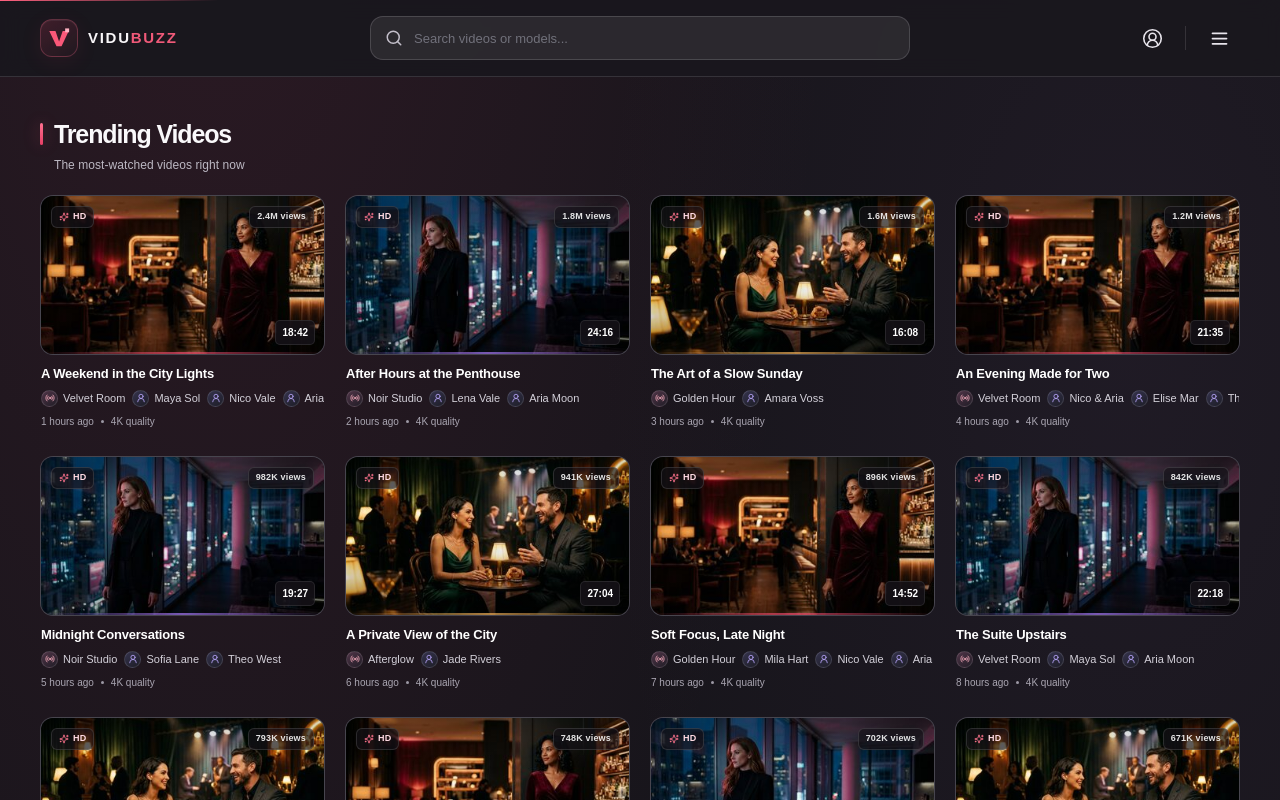
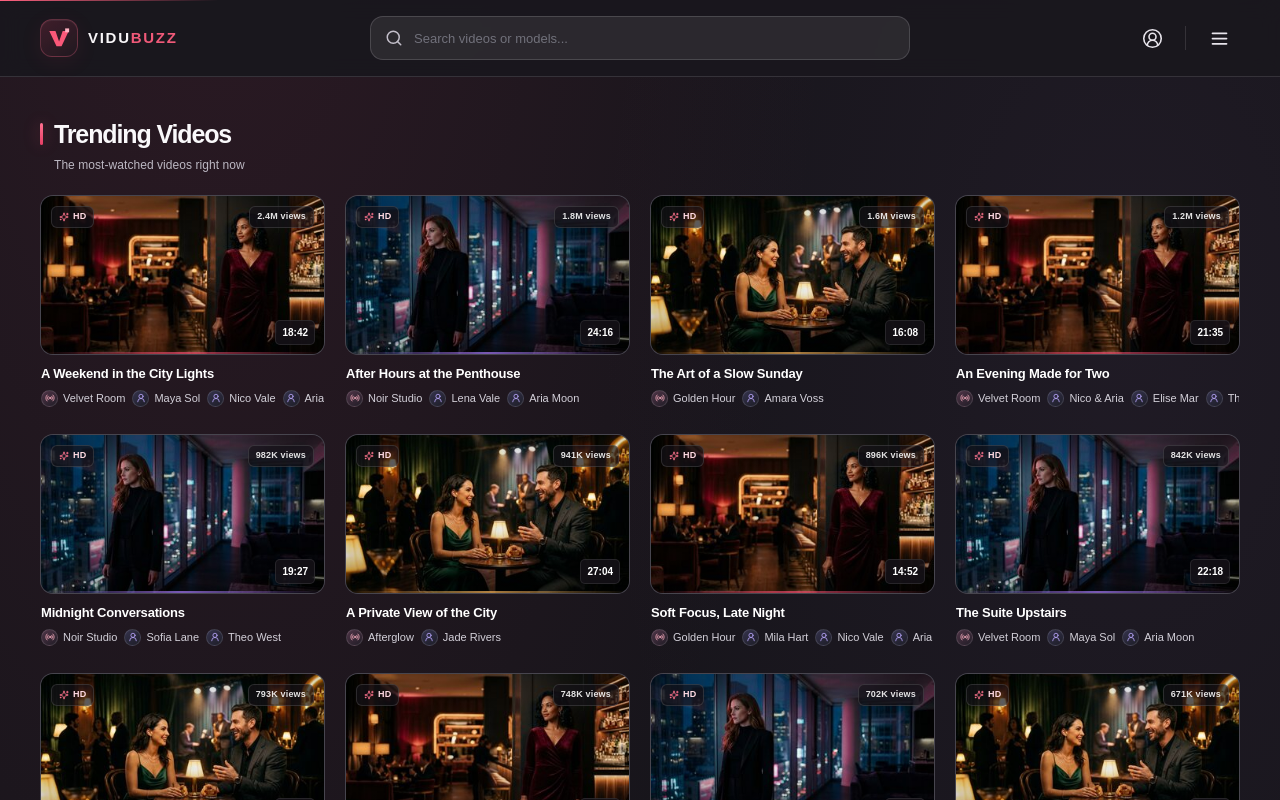
Before and after one commit to atikx2/vidubuzz1, a Next.js app: page / in a window 1280 px wide. Shown: the top 800 px of the page. Built offline with nearby package versions, Linux system fonts and the light colour scheme.

Commit message:
Hide creator scrollbars and remove card subline
Co-authored-by: arena-agent <297053741+arena-agent@users.noreply.github.com>

```diff
--- a/app/globals.css
+++ b/app/globals.css
@@ -177,10 +177,8 @@ button { -webkit-tap-highlight-color: transparent; }
 .glow-amber { background: linear-gradient(90deg, transparent, #f7b45b, transparent); }
 .video-card-info { min-width: 0; padding: 10px 1px 0; }
 .video-title { overflow: hidden; margin: 0 0 7px; color: #fff; font-size: 13px; font-weight: 650; letter-spacing: -.015em; line-height: 1.35; text-overflow: ellipsis; white-space: nowrap; }
-.creator-scroll { display: flex; align-items: center; gap: 7px; width: 100%; overflow-x: auto; overscroll-behavior-x: contain; scrollbar-width: thin; scrollbar-color: rgba(255,255,255,.16) transparent; white-space: nowrap; -webkit-overflow-scrolling: touch; }
-.creator-scroll::-webkit-scrollbar { height: 2px; }
-.creator-scroll::-webkit-scrollbar-track { background: transparent; }
-.creator-scroll::-webkit-scrollbar-thumb { border-radius: 2px; background: rgba(255,255,255,.16); }
+.creator-scroll { display: flex; align-items: center; gap: 7px; width: 100%; overflow-x: auto; overscroll-behavior-x: contain; scrollbar-width: none; white-space: nowrap; -webkit-overflow-scrolling: touch; }
+.creator-scroll::-webkit-scrollbar { display: none; }
 .creator-chip { display: inline-flex; align-items: center; gap: 5px; flex: 0 0 auto; color: #d3d0d9; font-size: 11px; line-height: 17px; }
 .creator-chip span:last-child { transition: color .15s; }
 .creator-chip:hover span:last-child { color: #fff; }
@@ -188,8 +186,6 @@ button { -webkit-tap-highlight-color: transparent; }
 .channel-avatar { background: linear-gradient(145deg, #4f3547, #211c26); color: #f6abbc; }
 .model-avatar { background: linear-gradient(145deg, #35334d, #1d1d27); color: #b8a5fa; }
 .creator-divider { color: #c3bfca; font-size: 10px; }
-.video-subline { display: flex; align-items: center; gap: 7px; margin-top: 7px; color: #aaa6b2; font-size: 10px; }
-.subline-dot { width: 3px; height: 3px; border-radius: 50%; background: #9c98a4; }
 .pagination-wrap { display: flex; flex-direction: column; align-items: center; gap: 12px; padding: 31px 0 0; }
 .pagination-note { display: flex; align-items: center; gap: 7px; color: #e2dfe6; font-size: 11px; font-weight: 650; }
 .pagination-note-muted { color: #aaa6b2; font-weight: 500; }
--- a/components/homepage-content.tsx
+++ b/components/homepage-content.tsx
@@ -79,11 +79,6 @@ function VideoCard({ video, index }: { video: Video; index: number }) {
             </span>
           ))}
         </div>
-        <div className="video-subline">
-          <span>{video.age}</span>
-          <span className="subline-dot" />
-          <span>4K quality</span>
-        </div>
       </div>
     </article>
   );
```
